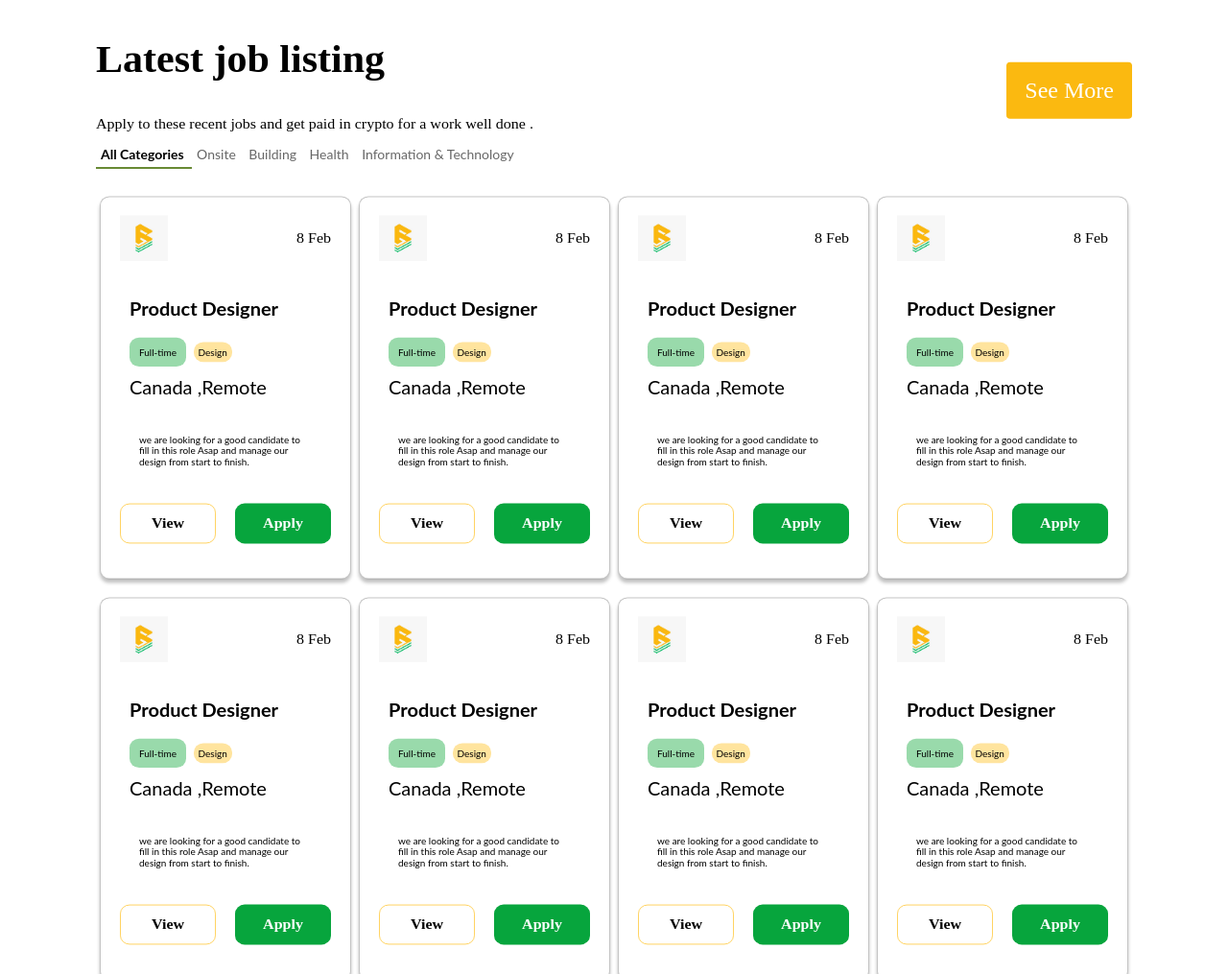
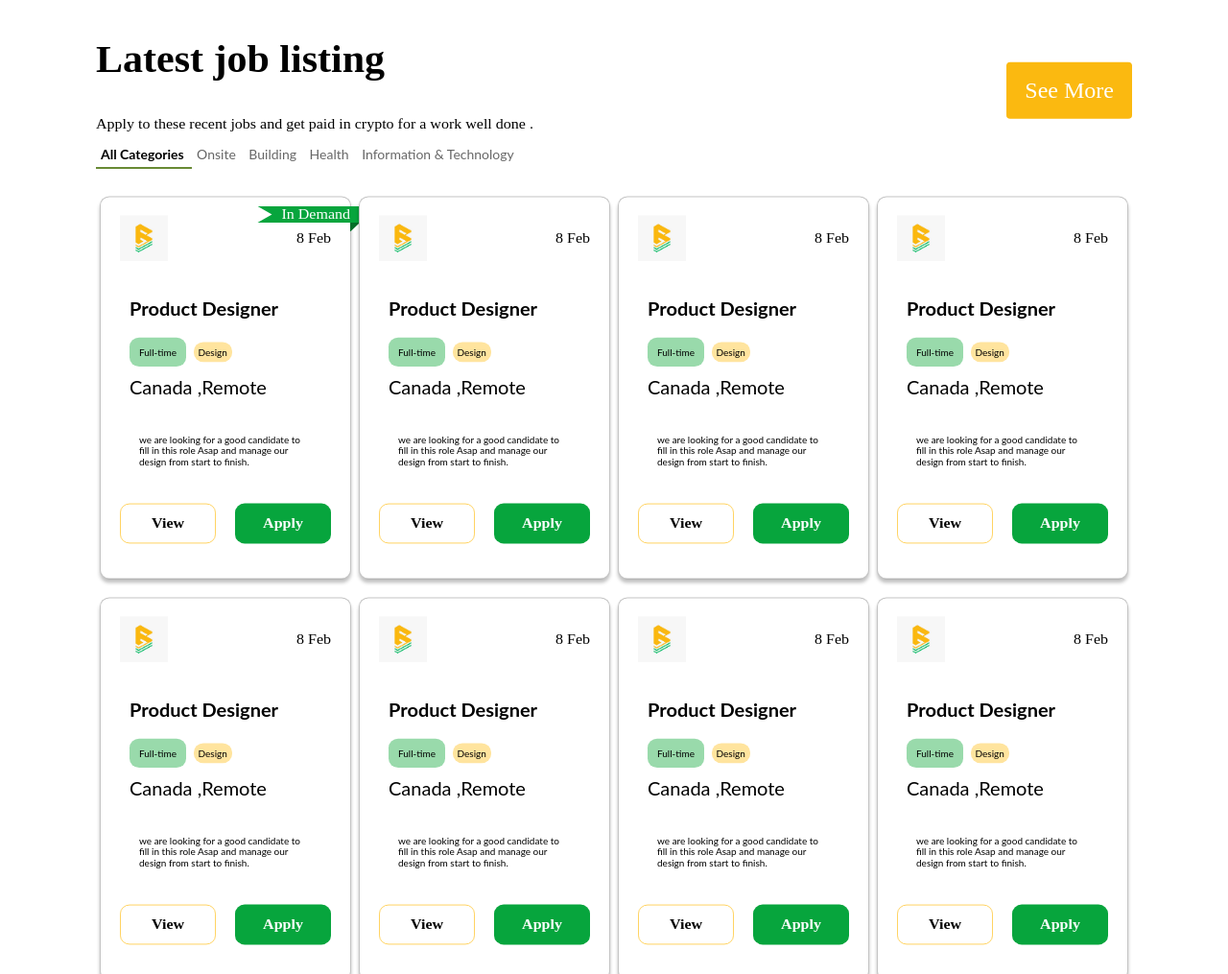
Before and after one commit to NnaDid/blockware, a plain HTML site: page index.html in a window 1280 px wide. Shown: the part 1878-2893 px from the top of the page at 96% size. Drawn offline with nearby package versions, Linux system fonts and the light colour scheme.

Commit message:
added ribbon

```diff
--- a/css/main.css
+++ b/css/main.css
@@ -11,6 +11,32 @@ body{
     font-family: 'Space Grotesk';
 }
 
+
+.ribbon-2 {
+    --f: 10px; /* control the folded part*/
+    --r: 15px; /* control the ribbon shape */
+    --t: 10px; /* the top offset */
+
+    position: absolute;
+    inset: var(--t) calc(-1*var(--f)) auto auto;
+    padding: 0 10px var(--f) calc(10px + var(--r));
+    clip-path:
+      polygon(0 0,100% 0,100% calc(100% - var(--f)),calc(100% - var(--f)) 100%,
+        calc(100% - var(--f)) calc(100% - var(--f)),0 calc(100% - var(--f)),
+        var(--r) calc(50% - var(--f)/2));
+    background: #07A53D;
+    color: #FFFFFF;
+    font-weight: 400;
+    box-shadow: 0 calc(-1*var(--f)) 0 inset #0005;
+  }
+
+  .box {
+    max-width:700px;
+    height:200px;
+    margin:50px auto 0;
+    background:lightblue;
+    position:relative;
+  }
 
 header{
     height: 97px;
--- a/index.html
+++ b/index.html
@@ -173,7 +173,11 @@
 
 
         <div class="latest__jobs__body">
+
             <div class="latest__jobs__body__item animate__animated animate__lightSpeedInRight">
+                <!-- <div class="box"> -->
+                    <div class="ribbon-2">In Demand</div>
+                  <!-- </div> -->
                 <div class="inner__top">
                     <img src="img/logo/logo1.jpeg" alt="logo" class="logo"/>
                     <span>8 Feb</span>
```
